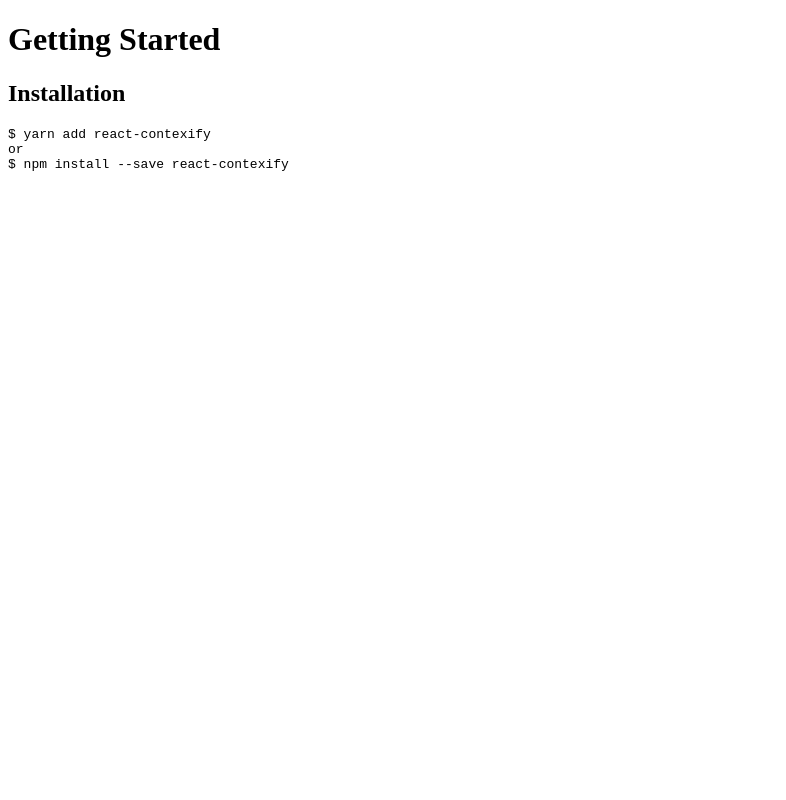
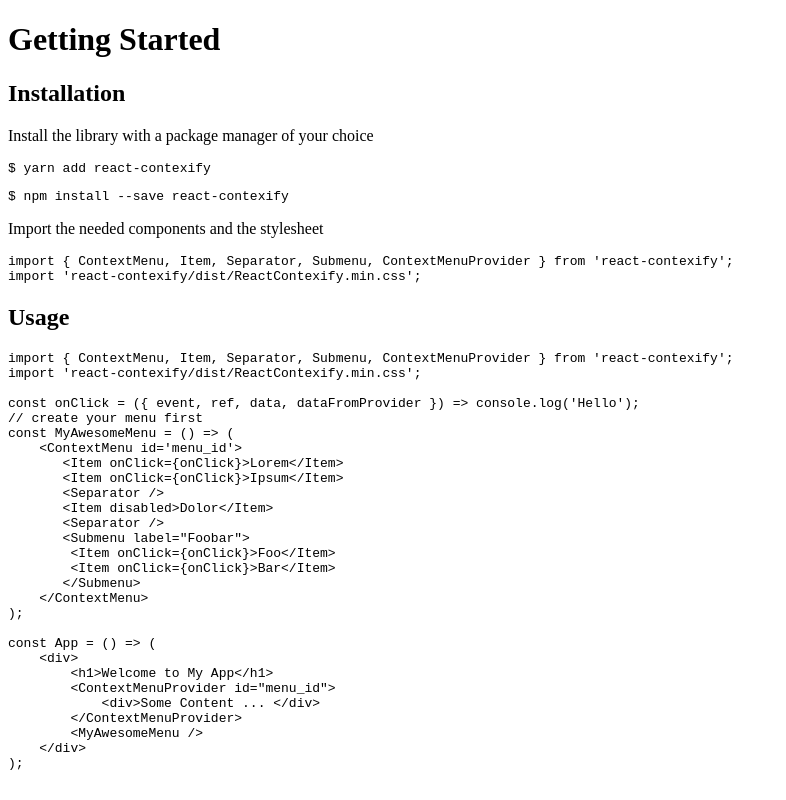
Before and after one commit to fkhadra/react-contexify-doc, a Gatsby site: page /installation in a window 1280 px wide. Shown: the whole page, without its empty margins (0-786 px from the left). Built offline with nearby package versions, Linux system fonts and the light colour scheme; Gatsby itself is replaced by a stand-in of ours; code samples lack their colours.

Commit message:
WIP prism for code highlight

````diff
--- a/gatsby-config.js
+++ b/gatsby-config.js
@@ -24,6 +24,6 @@
           default: require.resolve("./src/components/Layout.js")
         }
       }
-    }
+    },
   ],
 }
--- a/package.json
+++ b/package.json
@@ -11,9 +11,12 @@
     "gatsby-plugin-manifest": "^2.0.5",
     "gatsby-plugin-offline": "^2.0.5",
     "gatsby-plugin-react-helmet": "^3.0.0",
+    "gatsby-remark-prismjs": "^3.0.2",
+    "gatsby-transformer-remark": "^2.1.7",
     "milligram": "^1.3.0",
     "mobx": "^5.5.0",
     "mobx-react": "^5.2.8",
+    "prismjs": "^1.15.0",
     "react": "^16.5.1",
     "react-contexify": "file:/Users/gugu/works/react-contexify",
     "react-dom": "^16.5.1",
--- a/src/pages/foo.mdx
+++ /dev/null
@@ -1,3 +0,0 @@
-# Hello
-
-some awesome content
--- a/src/pages/installation.mdx
+++ b/src/pages/installation.mdx
@@ -2,8 +2,53 @@
 
 ## Installation
 
+Install the library with a package manager of your choice
+
+```sh
+$ yarn add react-contexify
 ```
-$ yarn add react-contexify
-or
+
+```sh
 $ npm install --save react-contexify
 ```
+
+Import the needed components and the stylesheet
+
+```js
+import { ContextMenu, Item, Separator, Submenu, ContextMenuProvider } from 'react-contexify';
+import 'react-contexify/dist/ReactContexify.min.css';
+```
+
+## Usage
+
+```javascript
+import { ContextMenu, Item, Separator, Submenu, ContextMenuProvider } from 'react-contexify';
+import 'react-contexify/dist/ReactContexify.min.css';
+
+const onClick = ({ event, ref, data, dataFromProvider }) => console.log('Hello');
+// create your menu first
+const MyAwesomeMenu = () => (
+    <ContextMenu id='menu_id'>
+       <Item onClick={onClick}>Lorem</Item>
+       <Item onClick={onClick}>Ipsum</Item>
+       <Separator />
+       <Item disabled>Dolor</Item>
+       <Separator />
+       <Submenu label="Foobar">
+        <Item onClick={onClick}>Foo</Item>
+        <Item onClick={onClick}>Bar</Item>
+       </Submenu>
+    </ContextMenu>
+);
+
+const App = () => (
+    <div>
+        <h1>Welcome to My App</h1>
+        <ContextMenuProvider id="menu_id">
+            <div>Some Content ... </div>
+        </ContextMenuProvider>
+        <MyAwesomeMenu />
+    </div>
+);
+
+```
````
Also changed, not shown: gatsby-browser.js (+1 -7 lines), src/components/Code.js (added, +29 -0 lines), src/components/layout.js (+8 -1 lines), src/pages/foo.md (added, +7 -0 lines), 1 other file.
